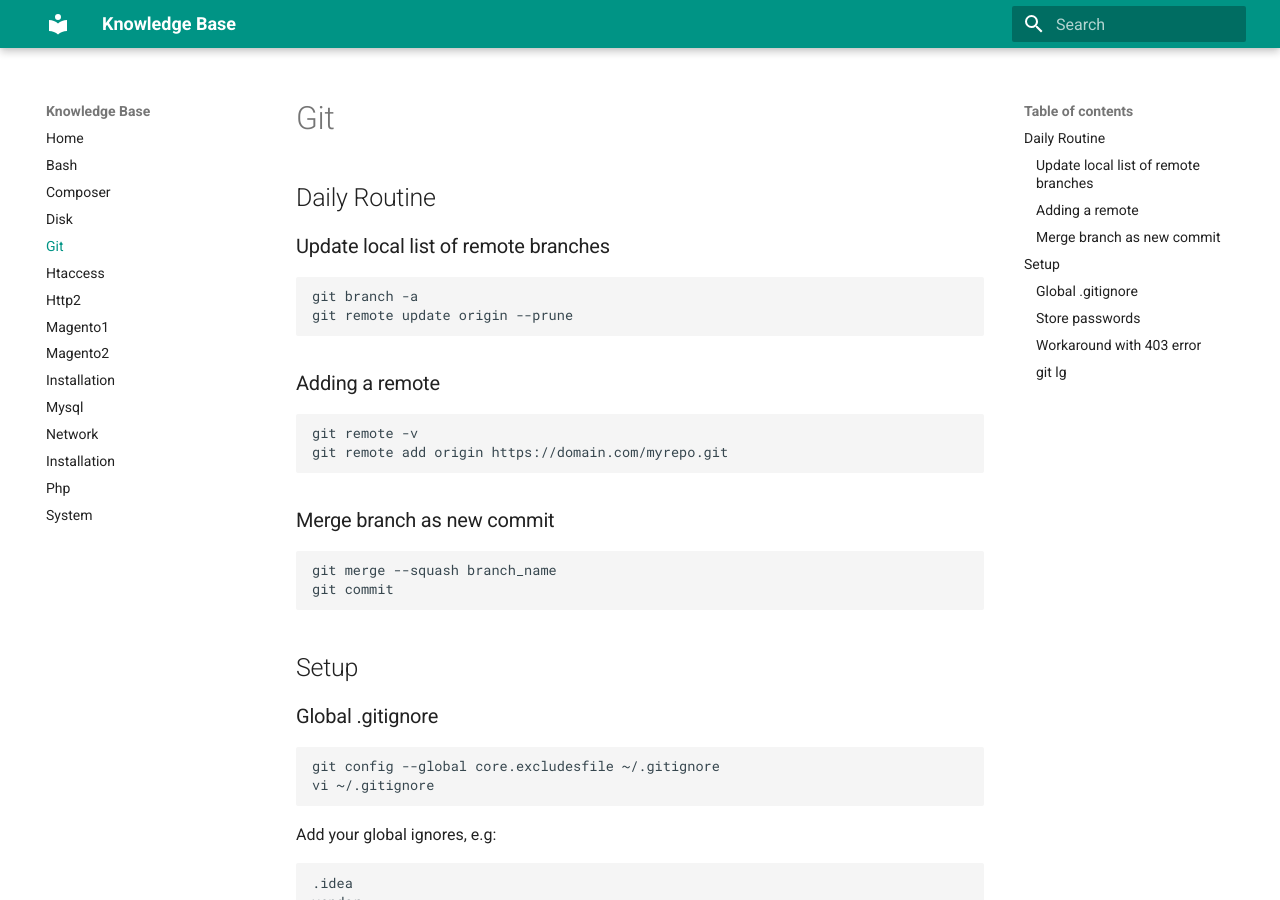
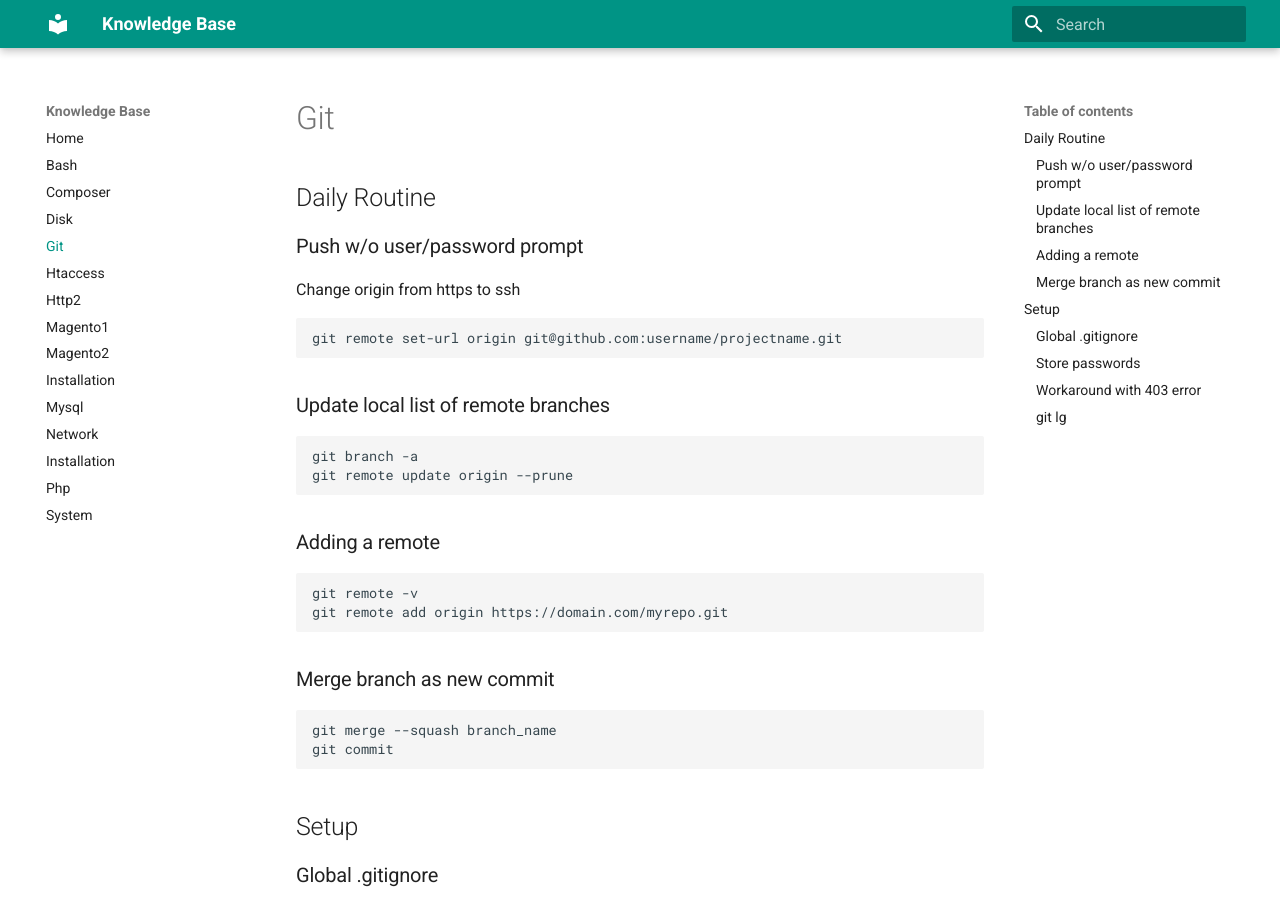
Before and after one commit to yutv/kb, an MkDocs documentation site: the page built from docs/git.md, in a window 1280 px wide and 900 px high. Built offline with MkDocs 1.6.1 and Material for MkDocs 9.7.7, drawn with Linux system fonts in a browser that asks for light colours.

Commit message:
git: Push w/o user/password prompt

````diff
--- a/docs/git.md
+++ b/docs/git.md
@@ -1,4 +1,11 @@
 ##Daily Routine
+
+### Push w/o user/password prompt
+
+Change origin from https to ssh
+
+    git remote set-url origin git@github.com:username/projectname.git
+
 ###Update local list of remote branches
 ```bash
 git branch -a
````
